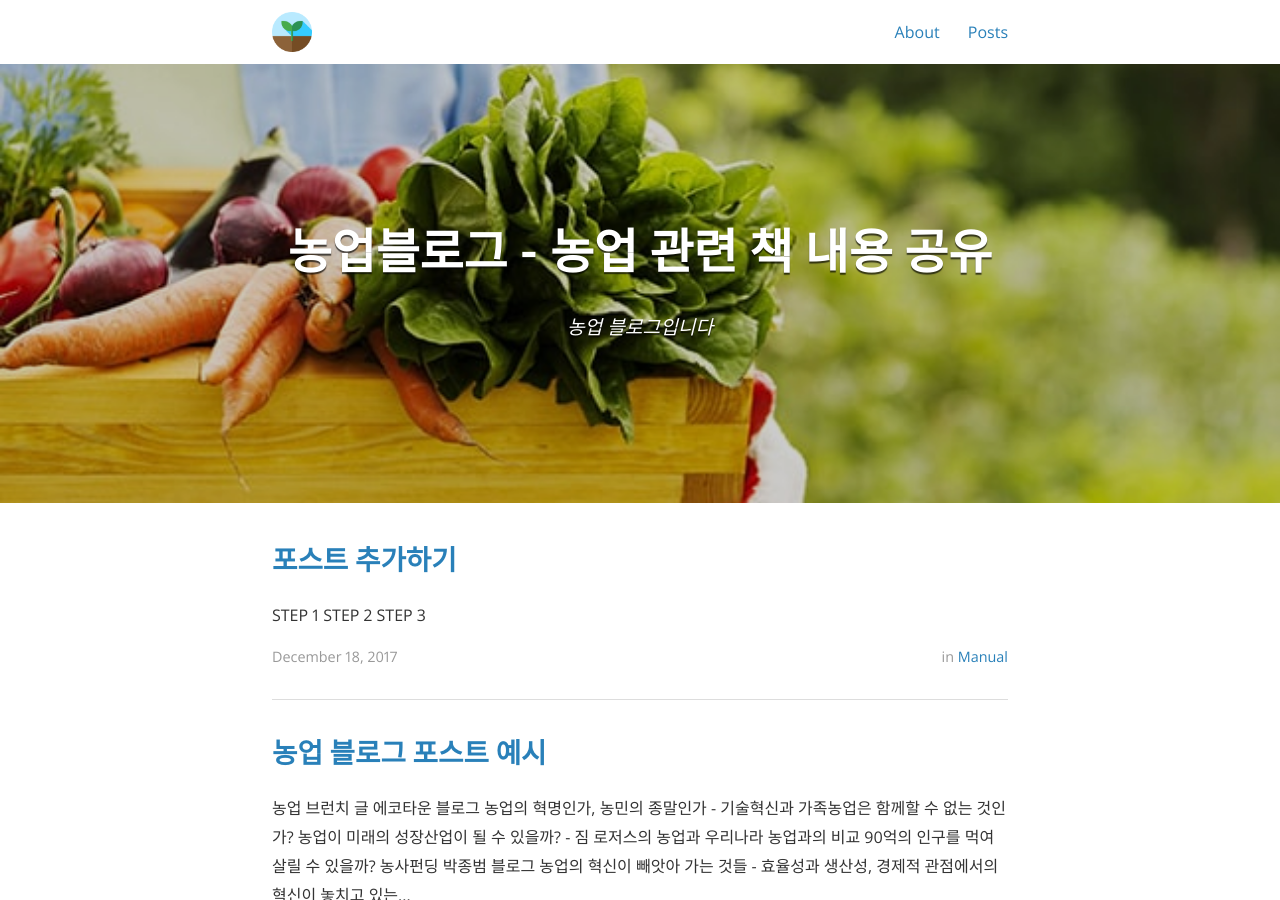
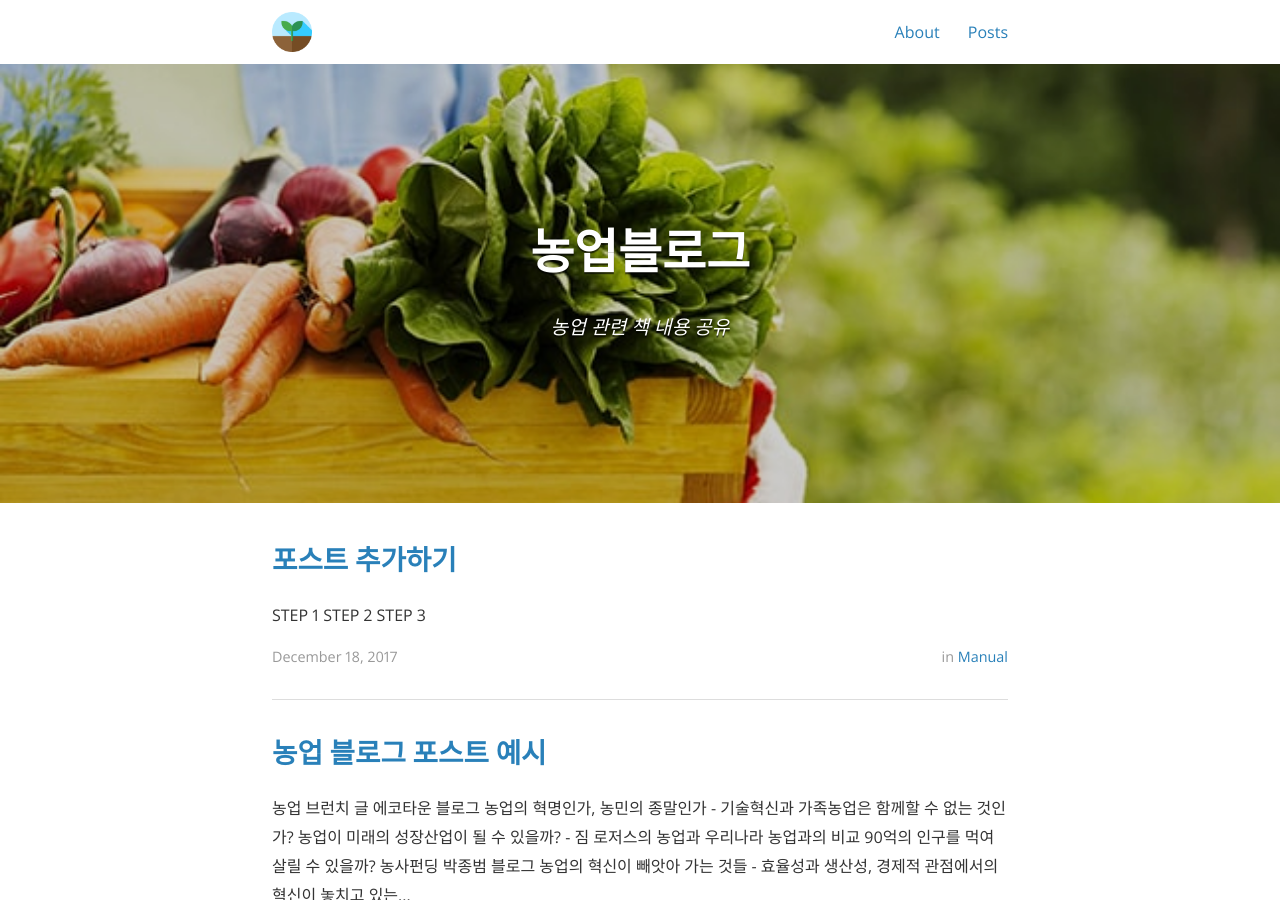
Before and after one commit to ryoochangwan/ryoochangwan.github.io, a Jekyll site: the page built from index.html, in a window 1280 px wide and 900 px high. Built offline with Jekyll 4.4.1, drawn with Linux system fonts in a browser that asks for light colours; nearby versions of some CDN libraries; the list of posts is cut into pages by our own code; some of the changed text lies outside the part shown.

Commit message:
Update _config.yml

```diff
--- a/_config.yml
+++ b/_config.yml
@@ -9,8 +9,8 @@ exclude:
   - "/vendor/"
 
 # Site settings
-title: 농업블로그 - 농업 관련 책 내용 공유
-subtitle: "농업 블로그입니다"
+title: 농업블로그
+subtitle: 농업 관련 책 내용 공유
 email: changwanryoo@gmail.com
 name: Ryoo Changwan
 description: 농업에 대한 인식을 바꾸고, 인사이트를 얻을 수 있는 전문가의 책 내용을 공유합니다.
```
